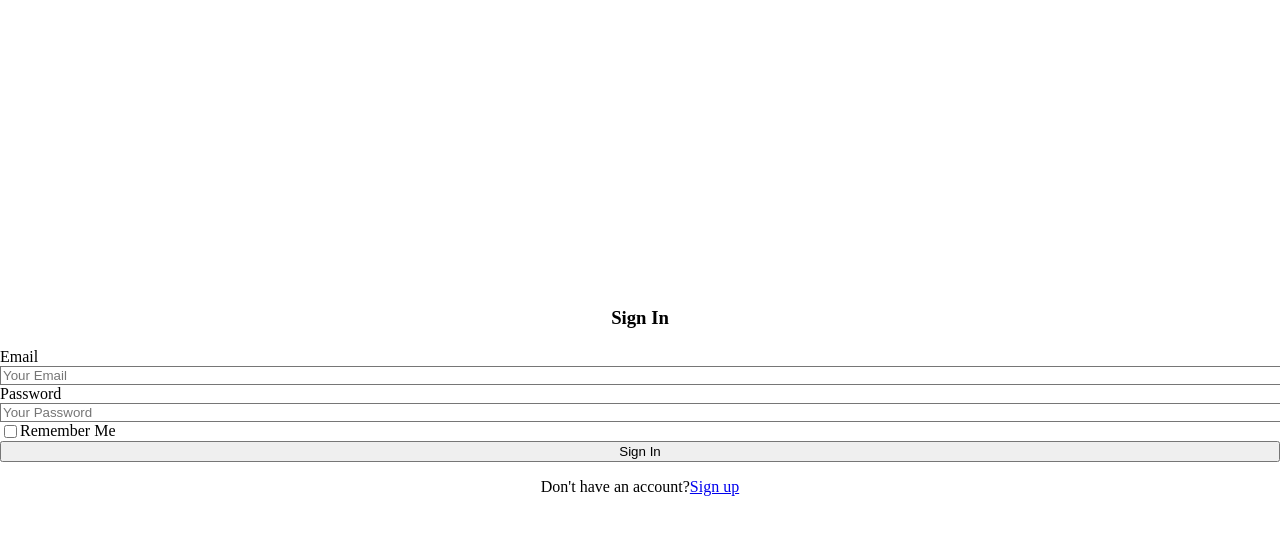
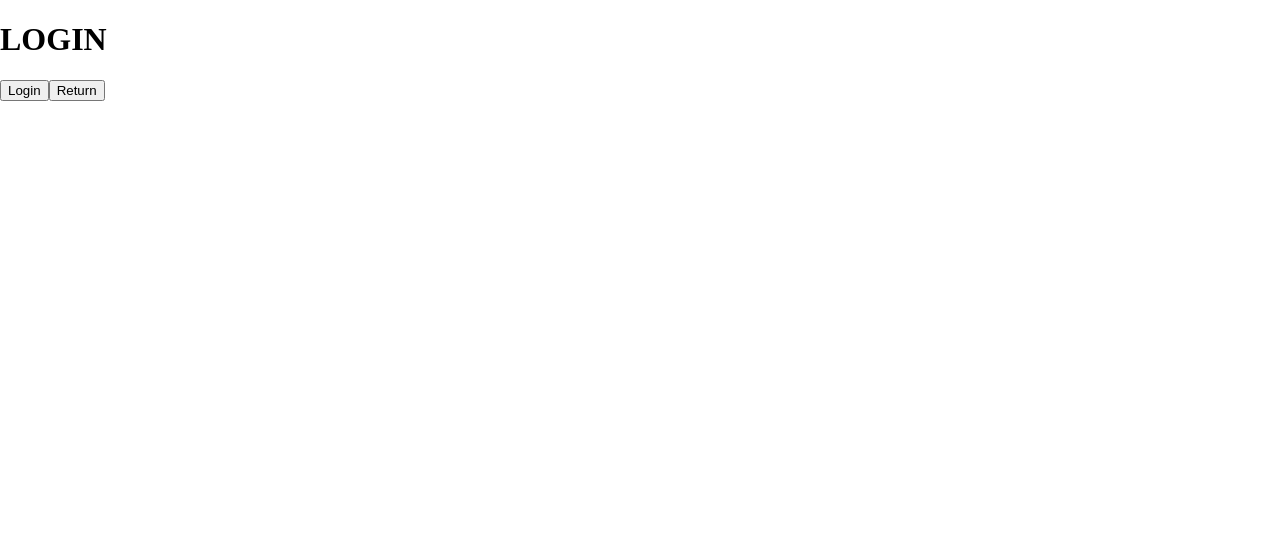
Before and after one commit to Magz-Blip/F_Cut, a React (Vite) app in the folder my-app/: page /login in a window 1280 px wide. Shown: the top 534 px of the page. Built offline with nearby package versions, Linux system fonts and the light colour scheme.

Commit message:
Push updated Version

```diff
--- a/my-app/src/App.tsx
+++ b/my-app/src/App.tsx
@@ -16,7 +16,7 @@ const App: React.FC = () => {
         <div>
           <h6 className='text-red-500'>WELCOME TO</h6>
           <h1 id='title' className='text-4xl md:text-5xl font-bold leading-tight text-center'>
-            ALLERCAK
+            PLACEHOLD
           </h1>
           <div className='flex space-x-4' >
 
--- a/my-app/src/login.tsx
+++ b/my-app/src/login.tsx
@@ -1,61 +1,29 @@
 import React from 'react';
-// no router navigation used yet
+import { useNavigate } from 'react-router-dom';
 
 const Login: React.FC = () => {
-  // navigate not currently used
+  const navigate = useNavigate();
 
   return (
-    <main id="main-login" className="flex items-center justify-center min-h-screen bg-slate-100 p-10 md:p-20">
-      <div className="w-full max-w-4xl">
-        {/* Modal (demo) */}
-        <div className="mx-auto max-w-lg rounded-lg overflow-hidden shadow-sm bg-white">
-          <div className="p-6">
-            <div className="flex items-center justify-center text-white h-24 rounded-md bg-slate-800 mb-4">
-              <h3 className="text-2xl">Sign In</h3>
-            </div>
-
-            <div className="space-y-4">
-              <div>
-                <label className="block mb-2 text-sm text-slate-600">Email</label>
-                <input
-                  type="email"
-                  className="w-full bg-transparent placeholder:text-slate-400 text-slate-700 text-sm border border-slate-200 rounded-md px-3 py-2 transition duration-300 ease focus:outline-none focus:border-slate-400 hover:border-slate-300 shadow-sm"
-                  placeholder="Your Email"
-                />
-              </div>
-
-              <div>
-                <label className="block mb-2 text-sm text-slate-600">Password</label>
-                <input
-                  type="password"
-                  className="w-full bg-transparent placeholder:text-slate-400 text-slate-700 text-sm border border-slate-200 rounded-md px-3 py-2 transition duration-300 ease focus:outline-none focus:border-slate-400 hover:border-slate-300 shadow-sm"
-                  placeholder="Your Password"
-                />
-              </div>
-
-              <div className="flex items-center">
-                <input id="check-2" type="checkbox" className="mr-2 h-5 w-5 rounded border border-slate-300" />
-                <label htmlFor="check-2" className="text-sm text-slate-600">Remember Me</label>
-              </div>
-
-              <div>
-                <button
-                  type="button"
-                  className="w-full rounded-md bg-slate-800 py-2 px-4 text-white shadow-md hover:shadow-lg"
-                >
-                  Sign In
-                </button>
-              </div>
-
-              <p className="text-center text-sm text-slate-600 mt-2">
-                Don&apos;t have an account?
-                <a href="#signup" className="ml-1 text-sm font-semibold text-slate-700 underline">Sign up</a>
-              </p>
-            </div>
+    <div>
+      <main id='main-login' className='flex flex-col-reverse justify-between p-10 md:p-20'>
+        <div>
+          <h1 id='login'>
+            LOGIN
+          </h1>
+          <div>
+            <button className='color-red-50' id='L1'
+              onClick={() => navigate('/landing')}>
+              Login
+            </button>
+            <button id='L2'
+              onClick={() => navigate('/')}>
+              Return
+            </button>
           </div>
         </div>
-      </div>
-    </main>
+      </main>
+    </div>
   );
 };
 
```
Also changed, not shown: my-app/tailwind.config.cjs (+3 -5 lines), 4 other files (tests, documents, lock files or other folders).
